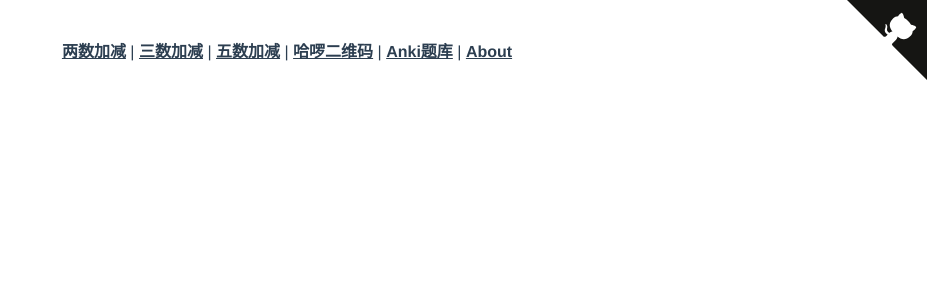
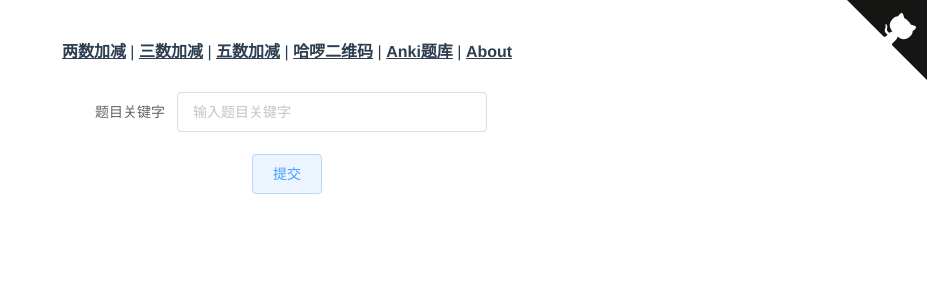
Before and after one commit to git9527/children-helper, a Vue app: page /secret/notes in a window 1280 px wide. Shown: the top 300 px of the page, without its empty margins (353-1280 px from the left). Built offline with nearby package versions, Linux system fonts and the light colour scheme; what vue-konva, vue-uweb would draw is missing.

Commit message:
search keyword

```diff
--- a/package.json
+++ b/package.json
@@ -8,11 +8,13 @@
     "lint": "vue-cli-service lint --fix"
   },
   "dependencies": {
+    "axios": "^0.26.1",
     "clipboard": "^2.0.10",
     "core-js": "^3.21.1",
     "element-ui": "^2.15.6",
     "file-saver": "^2.0.5",
     "html2canvas": "^1.4.1",
+    "iconv-lite": "^0.6.3",
     "js-base64": "^3.7.2",
     "jspdf": "^2.5.1",
     "konva": "^8.3.5",
--- a/src/router/index.js
+++ b/src/router/index.js
@@ -36,6 +36,11 @@ const routes = [
     component: () => import('../views/secret/anki-select.vue')
   },
   {
+    path: '/secret/notes',
+    name: 'secret-notes',
+    component: () => import('../views/secret/question-notes.vue')
+  },
+  {
     path: '/hidden/yijian',
     name: 'hidden-yijian',
     component: () => import('../views/hidden/yijian.vue')
--- /dev/null
+++ b/src/views/secret/question-notes.vue
@@ -0,0 +1,80 @@
+<template>
+  <div class="app-container">
+    <div class="form-container">
+      <el-form label-width="90px" class="form">
+        <el-form-item label="题目关键字" class="number-input">
+          <el-input v-model="keyword" placeholder="输入题目关键字" clearable></el-input>
+        </el-form-item>
+        <el-button class="button" type="primary" @click="onSubmit" plain :loading="isSubmitting" :disabled="isSubmitting">提交</el-button>
+      </el-form>
+      <div id="notes-container"></div>
+    </div>
+  </div>
+</template>
+
+<script>
+import axios from 'axios'
+import iconv from 'iconv-lite'
+
+export default {
+  data() {
+    return {
+      keyword: '',
+      isSubmitting: false
+    }
+  },
+  mounted() {
+  },
+  methods: {
+    onSubmit() {
+      this.isSubmitting = true
+      const proxy = 'https://summer-star-0c32.13148461135.workers.dev'
+      axios.get(proxy + '/3gmfw/search/' + this.keyword).then(resp => {
+        const originData = resp.data
+        const links = originData.match(/".*html/)
+        if (!links) {
+          this.$message({
+            showClose: true,
+            message: '查询失败',
+            type: 'error'
+          })
+          this.keyword = ''
+          this.isSubmitting = false
+          return
+        }
+        const link = links[0].replace(/"/, '')
+        axios.get(proxy + '/3gmfw/result' + link, {
+          responseType: 'arraybuffer'
+        }).then(resp2 => {
+          const _data = iconv.decode(Buffer.from(resp2.data, 'binary'), 'gb18030')
+          const data2 = _data.toString('utf8')
+          const part1 = data2.match(/is-normal[\s\S]*<\/p>\r\n\t\t\t\t\t\t\t<\/div>/)[0]
+          const part2 = part1.replace('is-normal">\r\n\t\t\t\t\t\t\t\t<p>', '').replace('</div>', '')
+          document.getElementById('notes-container').innerHTML = part2
+          this.isSubmitting = false
+        })
+      })
+    }
+  }
+}
+</script>
+
+<style scoped>
+.btn {
+  margin-top: 10px;
+  margin-bottom: 10px;
+}
+
+.form-container {
+  text-align: center;
+}
+
+.form {
+  width: 400px;
+  margin: 0 auto;
+}
+
+#notes-container {
+  color: black;
+}
+</style>
```
Also changed, not shown: 1 other file (tests, documents, lock files or other folders).
